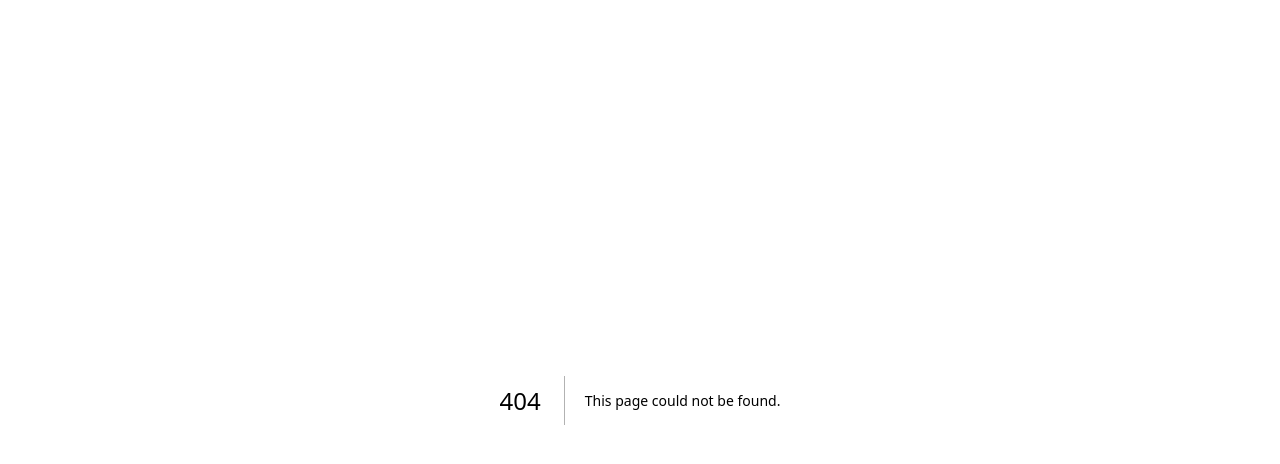
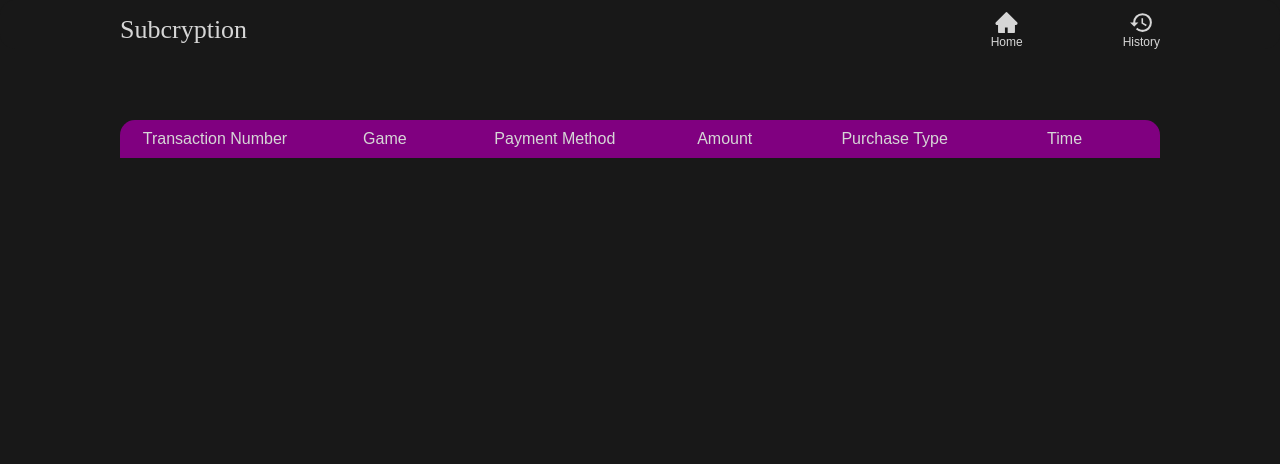
Before and after one commit to bipin-thapa01/Subcryption---Frontend, a Next.js app: page /history in a window 1280 px wide. Before the commit this address had no page. Shown: the top 464 px of the page. Built offline with nearby package versions, Linux system fonts and the light colour scheme; a web font is replaced by a local one.

Commit message:
History page for pc made

```diff
--- a/src/app/global.css
+++ b/src/app/global.css
@@ -127,6 +127,10 @@
   font-size: 14px !important;
 }
 
+#left-icon-profile, #right-icon-profile{
+  display: none;
+}
+
 @media (max-width: 1250px){
   .logo {
     margin-left: 20px;
--- /dev/null
+++ b/src/app/history/history.css
@@ -0,0 +1,59 @@
+.history-loading{
+  width: 100vw;
+  display: flex;
+  justify-content: center;
+  margin-top: 120px;
+  font-size: 24px;
+}
+
+.history-cards-container{
+  margin: 120px 120px 40px 120px;
+  display: flex;
+  flex-direction: column;
+  row-gap: 20px;
+}
+
+.history-table-head{
+  display: flex;
+  background-color: purple;
+  padding: 10px;
+  border-top-left-radius: 15px;
+  border-top-right-radius: 15px;
+}
+
+.history-table-head *{
+  background-color: purple;
+}
+
+.history-table-head div{
+  width: 16.66%;
+  text-align: center;
+}
+
+.transaction-card{
+  border: 2px solid purple;
+  border-radius: 15px;
+  overflow: hidden;
+  padding: 5px 10px;
+
+}
+
+.history-table-row{
+  display: flex;
+  padding: 10px 0px;
+}
+
+.history-table-row div{
+  width: 16.66%;
+  max-width: 16.66%;
+  font-size: 14px;
+  padding-right: 10px;
+  padding-bottom: 5px;
+  border-bottom: 1px solid rgb(72, 72, 72);
+  text-align: center;
+}
+
+.history-table-amount{
+  color: green;
+  font-weight: 600;
+}
--- /dev/null
+++ b/src/app/history/history.js
@@ -0,0 +1,48 @@
+"use client";
+
+import {useState, useEffect} from "react";
+import HistoryCard from "./historyCard";
+import "./history.css";
+
+export default function History(){
+  const [transactions, setTransactions] = useState(null);
+  const [transactionCards, setTransactionCards] = useState(null);
+
+  useEffect(()=>{
+    const tran = {};
+    for(let i=0;i<localStorage.length;i++){
+      let key = localStorage.key(i);
+      let value = localStorage.getItem(key);
+      tran[key] = value;
+    }
+    setTransactions(tran);
+  },[]);
+
+  useEffect(()=>{
+    if(transactions){
+      setTransactionCards(Object.entries(transactions).map((item,index)=>{
+        return <HistoryCard key={index} transactionId={index} data={item}/>
+      }));
+    }
+  },[transactions]);
+
+  return(
+    <>
+      {
+        !transactionCards?
+        (<div className="history-loading">Loading. Be Patient...</div>):
+        (<div className="history-cards-container">
+          <div className="history-table-head">
+            <div>Transaction Number</div>
+            <div className="history-game-title">Game</div>
+            <div>Payment Method</div>
+            <div>Amount</div>
+            <div>Purchase Type</div>
+            <div>Time</div>
+          </div>
+          {transactionCards}
+        </div>)
+      }
+    </>
+  );
+}
--- /dev/null
+++ b/src/app/history/historyCard.js
@@ -0,0 +1,15 @@
+import "./history.css";
+
+export default function HistoryCard ({transactionId, data}){
+  const transaction = JSON.parse(data[1]);
+  return(
+    <div className="history-table-row">
+      <div>{transactionId+1}</div>
+      <div>{transaction[0].name}</div>
+      <div>{transaction.method}</div>
+      <div className="history-table-amount">{transaction.price}</div>
+      <div>{transaction.type}</div>
+      <div>{transaction.time+"  "+transaction.date}</div>
+    </div>
+  )
+}
--- /dev/null
+++ b/src/app/history/page.js
@@ -0,0 +1,12 @@
+import Nav from "../nav";
+import History from "./history";
+import "../global.css";
+
+export default function Page(){
+  return (
+    <div>
+      <Nav />
+      <History />
+    </div>
+  );
+}
--- a/src/app/items/[productId]/itemContainer.css
+++ b/src/app/items/[productId]/itemContainer.css
@@ -29,7 +29,7 @@
   background-color: rgb(157, 3, 3);
 }
 
-#payment-successful-message-cross{
+#payment-message-cross{
   background-color: inherit;
   position: absolute;
   right: 20px;
--- a/src/app/nav.js
+++ b/src/app/nav.js
@@ -49,7 +49,7 @@ export default function Nav() {
           <MdOutlineHistory className="history-icon" />
           <div className="icon-name">History</div>
         </div>
-        <div className="icon left-icon" onClick={() => { router.push('/profile') }}>
+        <div className="icon left-icon" id="left-icon-profile" onClick={() => { router.push('/profile') }}>
           <IoPerson className="profile-icon" />
           <div className="icon-name">Profile</div>
         </div>
@@ -71,7 +71,7 @@ export default function Nav() {
             <MdOutlineHistory className="history-icon" />
             <div className="icon-name2">History</div>
           </div>
-          <div className="icon r" onClick={() => { router.push('/profile') }}>
+          <div className="icon r" id="right-icon-profile" onClick={() => { router.push('/profile') }}>
             <IoPerson className="profile-icon" />
             <div className="icon-name2">Profile</div>
           </div>
```
Also changed, not shown: src/app/items/[productId]/itemContainer.js (+14 -5 lines).
